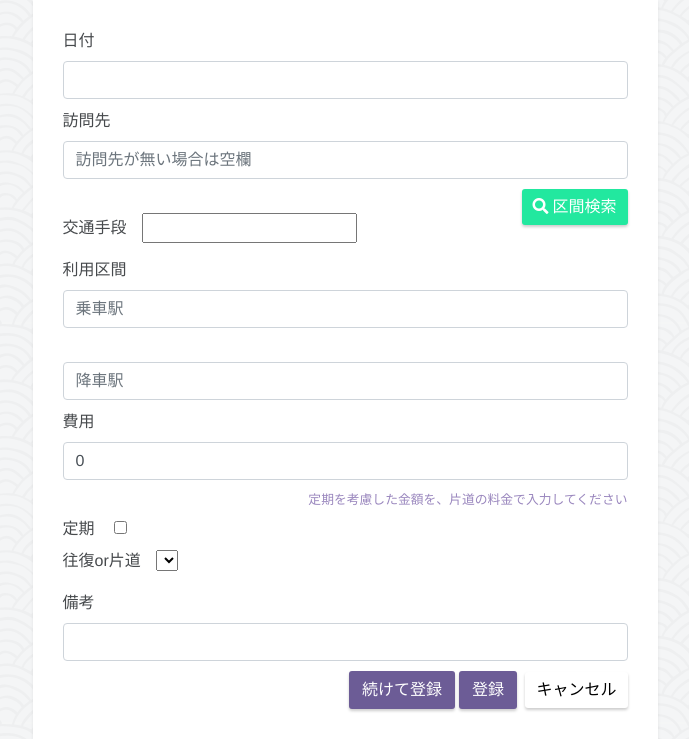
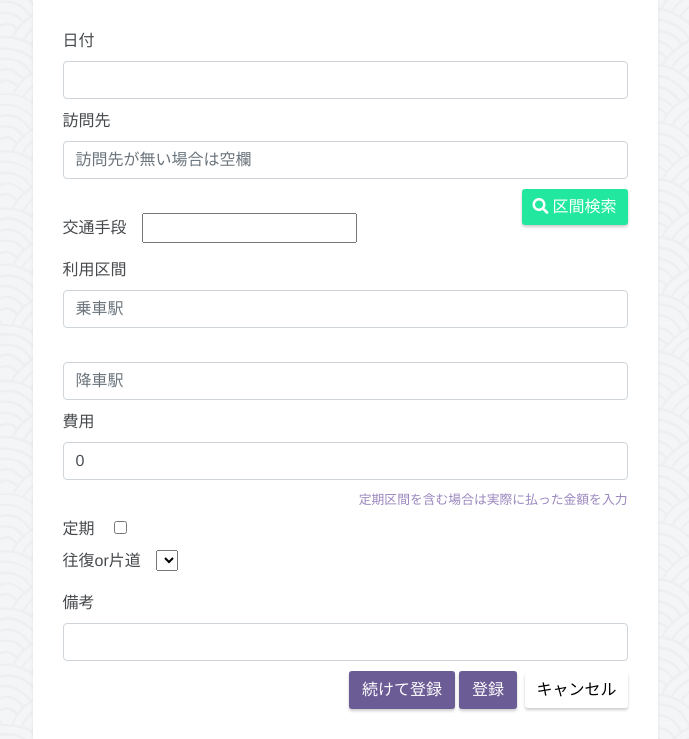
Before and after one commit to nagisa-ito/transport_app_ver2, a CakePHP app: the page made by app/View/RequestDetails/add.ctp in a window 1280 px wide. Shown: the part 77-816 px from the top of the page, without its empty margins (295-984 px from the left). Run offline with PHP 8.4 and a stand-in for CakePHP, Linux system fonts and the light colour scheme; the template is opened without the code that fills it, so the values that code supplies are empty; form fields are guessed from the names that the template uses; some libraries are stand-ins or nearby versions.

Commit message:
定期の説明を変更

```diff
--- a/app/View/RequestDetails/add.ctp
+++ b/app/View/RequestDetails/add.ctp
@@ -66,7 +66,7 @@
                     'id' => 'cost',
                 ));
             ?>
-            <div class="small note mb-2 text-right">定期を考慮した金額を、片道の料金で入力してください</div>
+            <div class="small note mb-2 text-right">定期区間を含む場合は実際に払った金額を入力</div>
             <label for="checkbox" class="check_css">定期</label>
             <input type="hidden" name="data[RequestDetail][is_season_ticket]" id="checkbox_" value="0">
             <input type="checkbox" name="data[RequestDetail][is_season_ticket]" id="checkbox" value="1">
--- a/app/View/RequestDetails/edit.ctp
+++ b/app/View/RequestDetails/edit.ctp
@@ -66,7 +66,7 @@
                         'id' => 'cost',
                     ));
                 ?>
-                <div class="small note text-right">定期を考慮した金額を、片道の料金で入力してください</div>
+                <div class="small note text-right">定期区間を含む場合は実際に払った金額を入力</div>
                 <label for="checkbox" class="check_css">定期</label>
                 <input type="hidden" name="data[RequestDetail][is_season_ticket]" id="checkbox_" value="0">
                 <input type="checkbox" name="data[RequestDetail][is_season_ticket]" id="checkbox" value="1">
```
